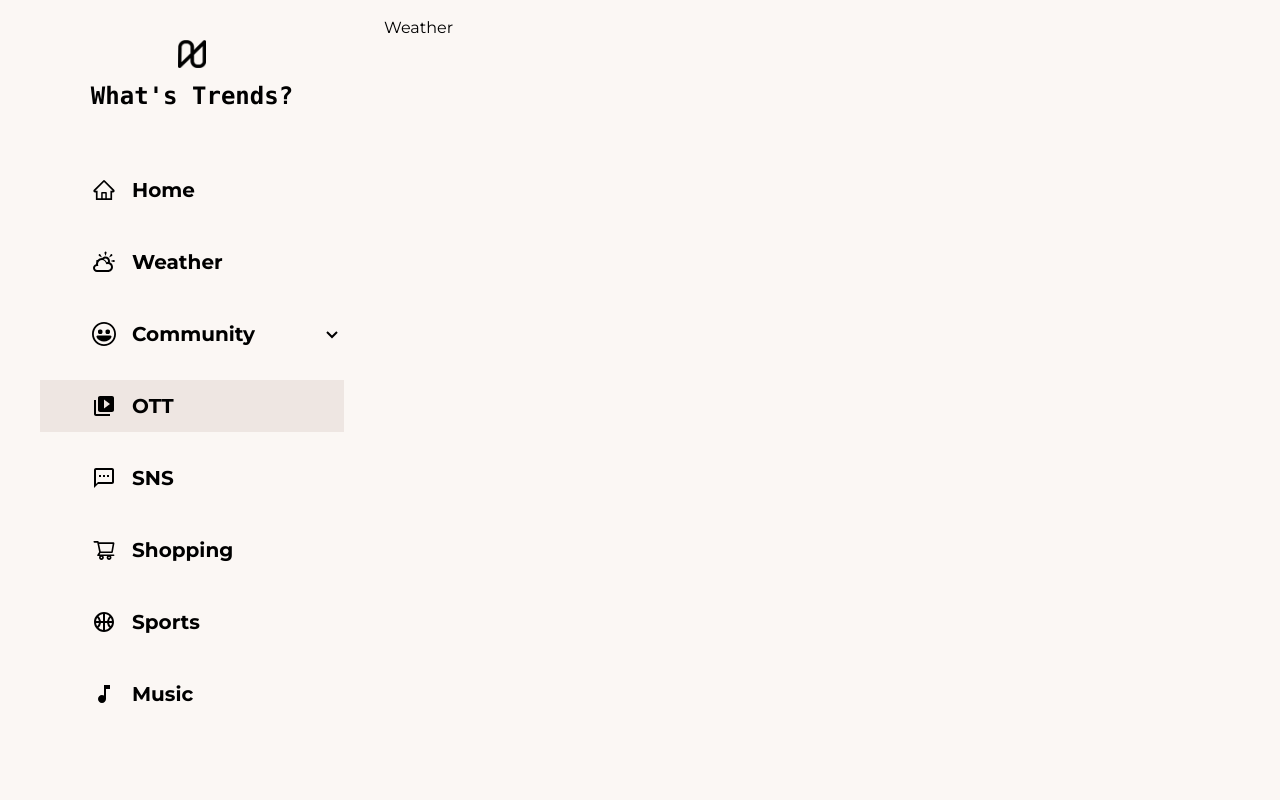
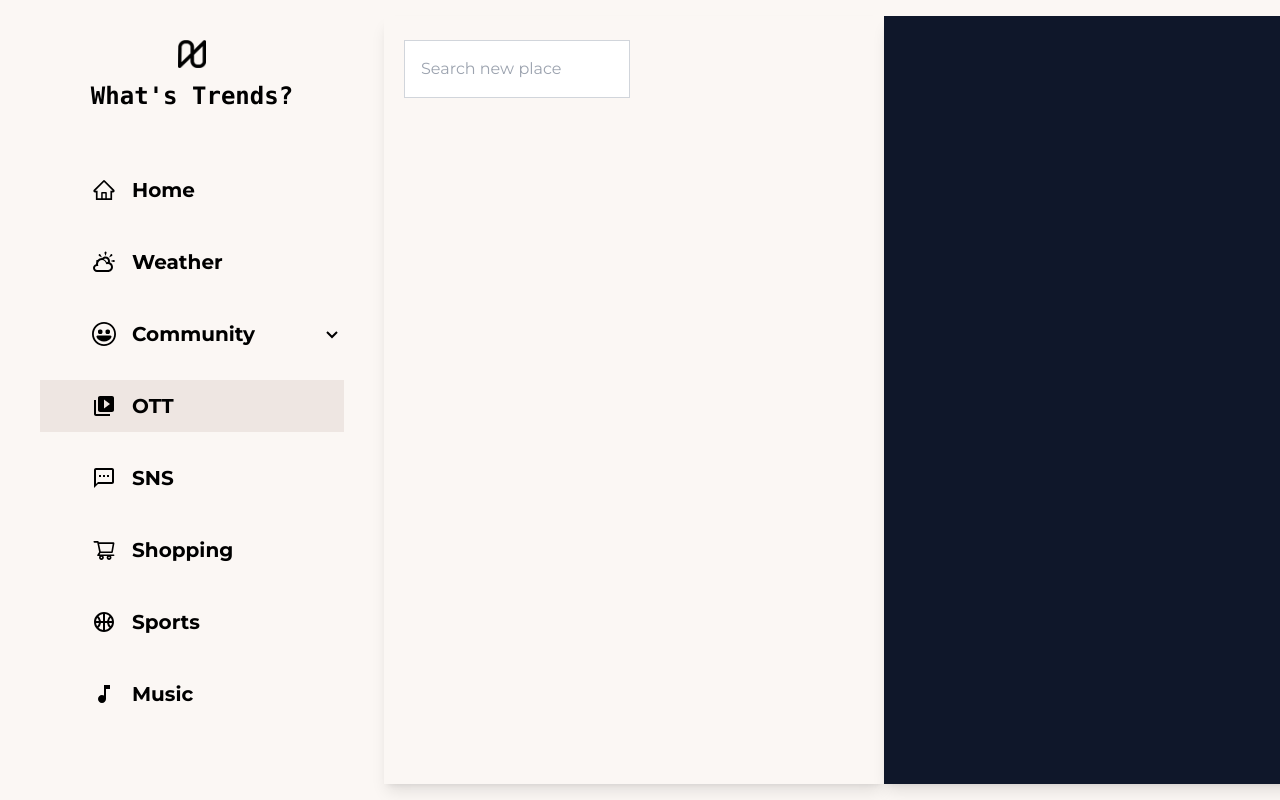
Before and after one commit to osh6006/what-trend, a React (Create React App) app: page /ott in a window 1280 px wide. Built offline with nearby package versions, Linux system fonts and the light colour scheme; a web font is replaced by a local one.

Commit message:
weather layout

```diff
--- /dev/null
+++ b/src/components/weather/Search.jsx
@@ -0,0 +1,14 @@
+import React from "react";
+
+export const Search = () => {
+  return (
+    <>
+      <input
+        type="text"
+        name="search"
+        id="search"
+        placeholder="Search new place"
+      />
+    </>
+  );
+};
--- a/src/pages/Weather.tsx
+++ b/src/pages/Weather.tsx
@@ -1,9 +1,13 @@
 import React from "react";
+import { Search } from "../components/weather/Search";
 
 export default function Weather() {
   return (
     <main className="ml-0 flex h-screen w-full flex-1 flex-col py-4 sm:ml-72 lg:ml-96 lg:flex-row lg:pr-10">
-      Weather
+      <section className="w-full  p-5 shadow-lg lg:w-6/12 lg:min-w-[500px]">
+        <Search />
+      </section>
+      <section className="w-full rounded-r-2xl border-r-2 bg-slate-900 p-5 shadow-lg lg:w-5/12 lg:min-w-[500px]"></section>
     </main>
   );
 }
```
